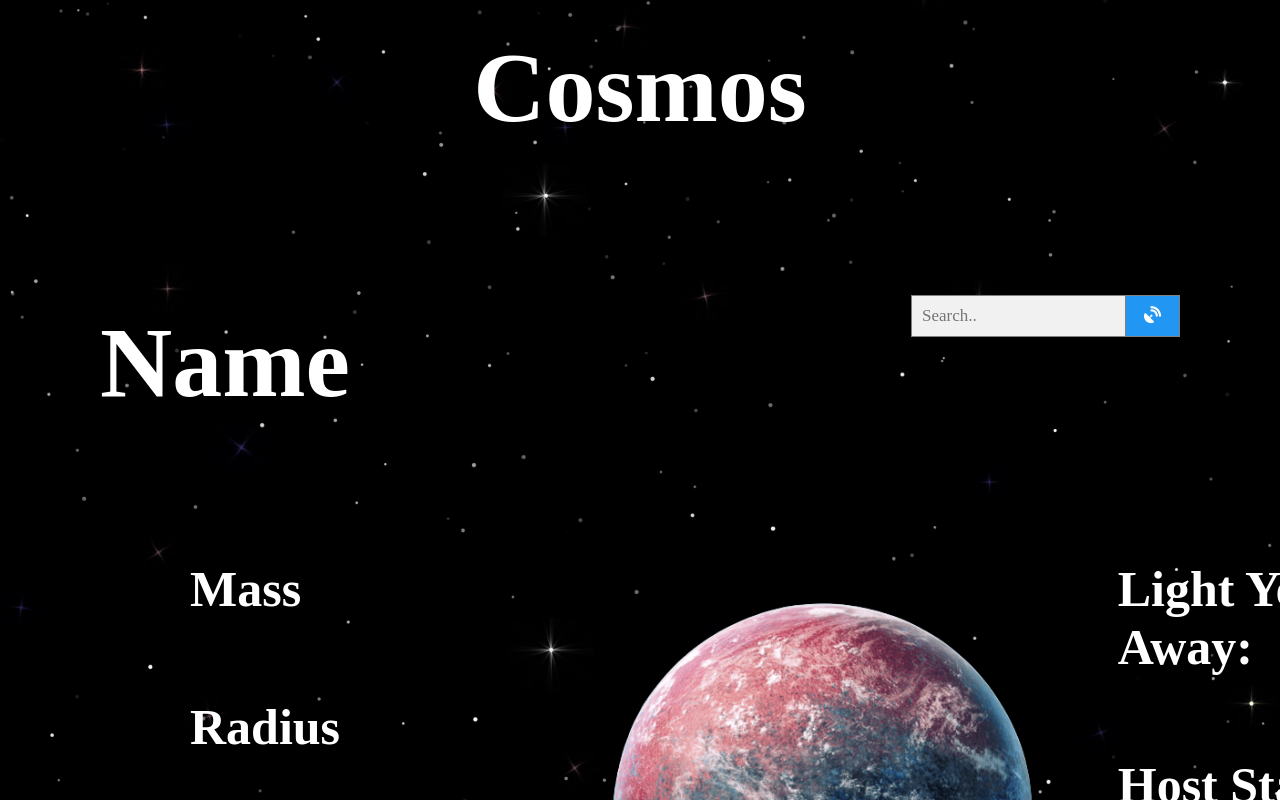
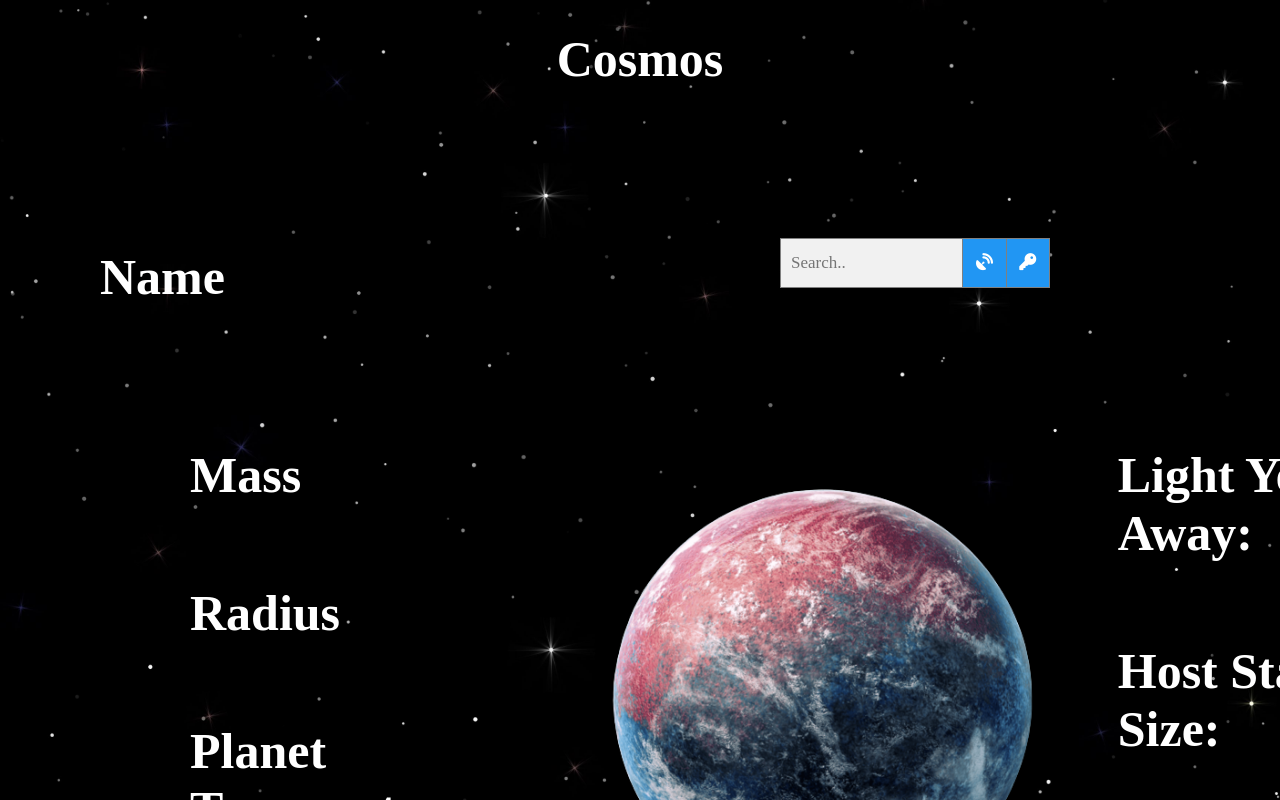
Before and after one commit to Pacman-1/cosmos, a React (Create React App) app: page / in a window 1280 px wide. Built offline with nearby package versions, Linux system fonts and the light colour scheme; a web font is replaced by a local one.

Commit message:
added key and tool tip

```diff
--- a/src/Components/Components/Main.js
+++ b/src/Components/Components/Main.js
@@ -3,7 +3,7 @@ import planetone from "./planet-one.png"
 import React from 'react';
 import {useState} from 'react';
 import $ from 'jquery'
-let masss = document.getElementById("planet-mass")
+
 
 
 
@@ -89,7 +89,16 @@ const Main = ()=>{
         <div className="search-bar">
         <form className="example "  action="action_page.php" onSubmit={handleClick} >
         <input type="text" placeholder="Search.." name="search" id="input-text" onChange={handleChange} />
-        <button type="submit"  id="btn-search"><i className="fa-solid fa-satellite-dish"></i></button>
+        <div className="buttons">
+        <button type="submit"  id="btn-search"><i className="fa-solid fa-satellite-dish"></i> </button>
+        <button type="button"><i className="fa-solid fa-key tooltip">
+
+        <span className="tooltiptext"> <p> Mass: mass of the planet in Jupiters</p>  <p> Radius: Average radius of the planet in Jupiters</p> <p> Temperature: Surface temperature of the planet in Kelvin</p> <p> Light Years Away: distance the planet is from Earth in light years</p> <p>Host Star Size: Size of host star in comparison to earths </p>
+
+        </span></i></button>
+        </div>
+
+
         </form>
         </div>
 
--- a/src/Components/Components/header.css
+++ b/src/Components/Components/header.css
@@ -3,5 +3,5 @@ h1{
     display: flex;
     justify-content: center;
     padding: 30px 0px 30px 0px;
-    font-size: 100px;
+    font-size: 50px;
 }
--- a/src/Components/Components/main.css
+++ b/src/Components/Components/main.css
@@ -64,7 +64,47 @@
   animation: spin 100s linear infinite;
 
 }
+.planet-name form {
+  display:flex
+}
+.buttons{
+  display:flex;
+  flex-direction: row;
+  width:400px;
+  height:50px;
+}
+/* Tooltip container */
+.tooltip {
+  position: relative;
+  display: inline-block;
+}
+.tooltiptext p {
+  padding: 5px;
+}
+/* Tooltip text */
+.tooltip .tooltiptext {
+  visibility: hidden;
+  width: 320px;
+  background-color: rgb(107, 107, 107);
+  color: #fff;
+  text-align: center;
+  margin: 40px;
+  padding: 5px 0;
+  border-radius: 6px;
+  transform: translate(-50%, 0);
 
+  /* Position the tooltip text - see examples below! */
+  position: absolute;
+  z-index: 1;
+}
+
+/* Show the tooltip text when you mouse over the tooltip container */
+.tooltip:hover .tooltiptext {
+  visibility: visible;
+}
+.search-bar{
+  width: 400px;
+}
 
 /* Style the search field */
 form.example input[type=text] {
```
